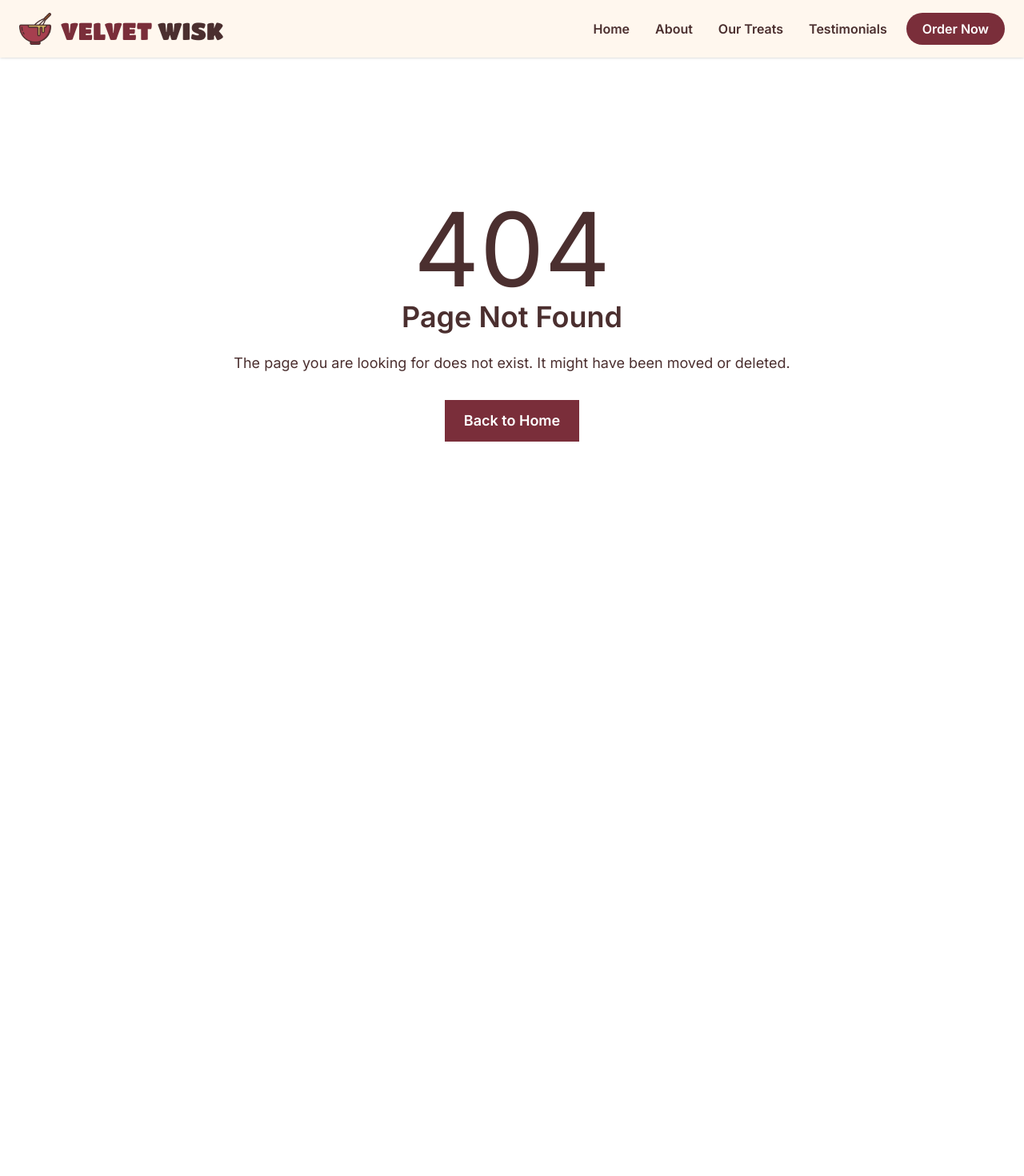
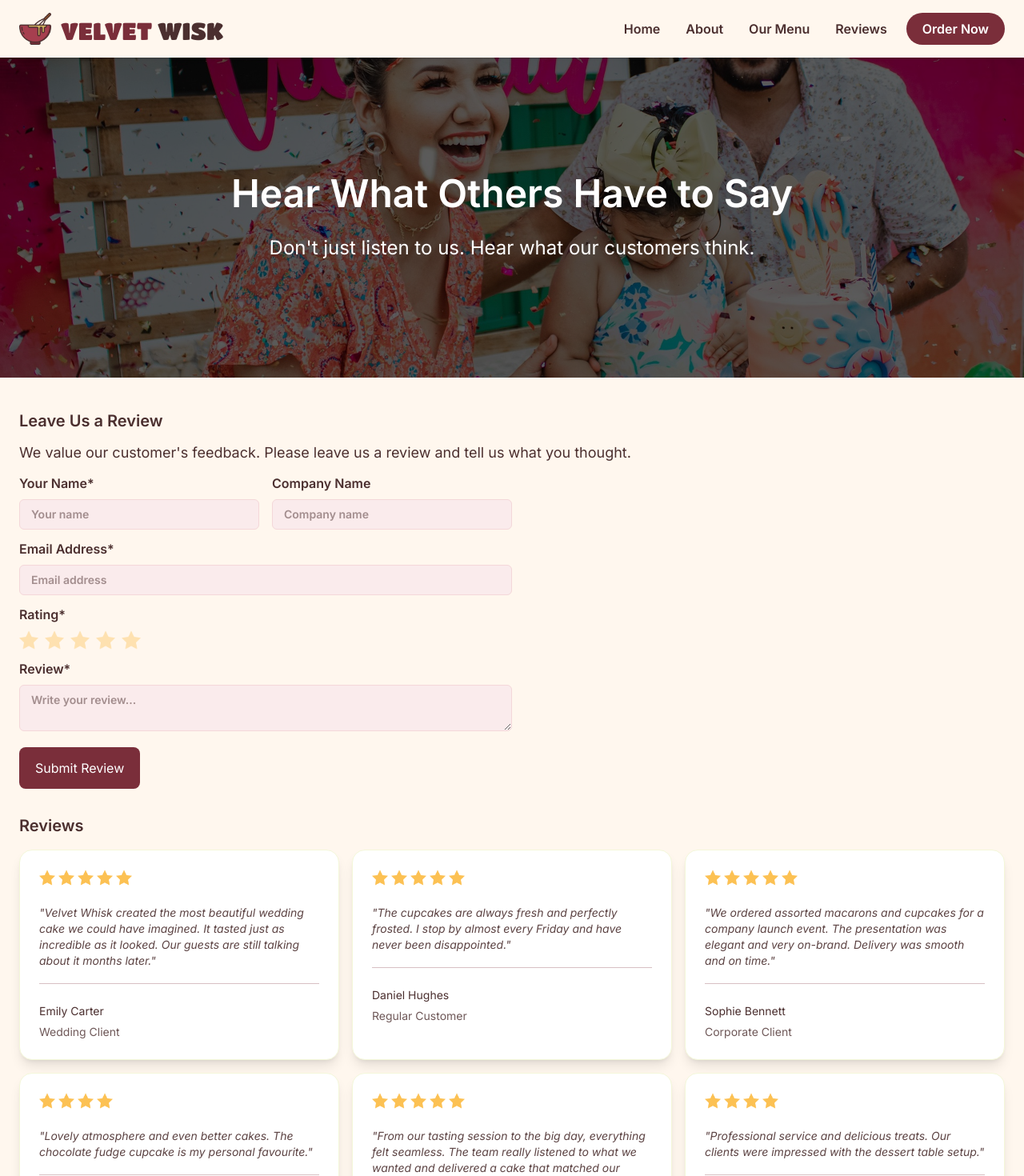
Before and after one commit to nick-baker99/velvet-whisk, a React (Vite) app: page /reviews in a window 1280 px wide. Before the commit this address had no page. Shown: the top 1470 px of the page at 80% size. Before the commit the page ends 800 px from the top, so only its background shows below. Built offline with nearby package versions, Linux system fonts and the light colour scheme.

Commit message:
reviews page

```diff
--- a/src/App.tsx
+++ b/src/App.tsx
@@ -8,6 +8,7 @@ import Order from './pages/Order';
 import Menu from './pages/Menu';
 import Product from './pages/Product';
 import menuData from "./assets/data/menu.json";
+import Testimonials from './pages/Testimonials';
 
 function App() {
   const router = createBrowserRouter([
@@ -26,7 +27,8 @@ function App() {
             return menuItem ?? null;
           },
           Component: Product
-        }
+        },
+        { path: "/reviews", Component: Testimonials }
       ]
     },
     {
--- a/src/components/FeedbackBlock.tsx
+++ b/src/components/FeedbackBlock.tsx
@@ -15,12 +15,12 @@ const FeedbackBlock = ({ name, customerType, comments, rating }: Props) => {
     <article className="bg-white p-6 shadow-lg border border-[#F4F7D9] rounded-2xl hover:shadow-xl transition-all duration-300">
       <div className="flex items-center gap-1 mb-6">
         {/* using rating to create a loop outputting the star icons */}
-        {[...Array(rating)].map((x, i) => <img key={i} className="w-5 h-5" src={starImage} alt="star" />)}
+        {[...Array(rating)].map((x, i) => <img key={i} className="w-3 md:w-5 h-3 md:h-5" src={starImage} alt="star" />)}
       </div>
-      <p className="text-sm text-wood-700 opacity-90 mb-4.5"><i>"{comments}"</i></p>
+      <p className="text-xs sm:text-sm text-wood-700 opacity-90 mb-4.5"><i>"{comments}"</i></p>
       <hr className="text-burgundy-500 opacity-30 mb-6" />
-      <p className="text-md text-wood-700 mb-1.5">{name}</p>
-      <p className="text-sm text-wood-700 opacity-80">{customerType}</p>
+      <p className="text-sm sm:text-md text-wood-700 mb-1.5">{name}</p>
+      <p className="text-xs sm:text-sm text-wood-700 opacity-80">{customerType}</p>
     </article>
   )
 }
--- a/src/components/Footer.tsx
+++ b/src/components/Footer.tsx
@@ -2,6 +2,7 @@ import React from 'react';
 import footerLogo from '../assets/images/velvet-whisk-logo-light-medium.png';
 import { LuFacebook, LuInstagram } from "react-icons/lu";
 import { FaXTwitter, FaWhatsapp } from "react-icons/fa6";
+import { Link } from 'react-router';
 
 const Footer = () => {
   const currentYear = new Date().getFullYear();
@@ -35,21 +36,20 @@ const Footer = () => {
         <div className="p-2">
           <h3 className="text-2xl text-white font-semibold mb-3">Quick Links</h3>
           <ul className="space-y-2 pl-1">
-            <li><a href="" className="text-white/90 hover:text-tacha-500 transition-colors">Home</a></li>
-            <li><a href="" className="text-white/90 hover:text-tacha-500 transition-colors">About</a></li>
-            <li><a href="" className="text-white/90 hover:text-tacha-500 transition-colors">Our Treats</a></li>
-            <li><a href="" className="text-white/90 hover:text-tacha-500 transition-colors">Testimonials</a></li>
-            <li><a href="" className="text-white/90 hover:text-tacha-500 transition-colors">Order</a></li>
+            <li><Link to="/" className="text-white/90 hover:text-tacha-500 transition-colors">Home</Link></li>
+            <li><Link to="/about" className="text-white/90 hover:text-tacha-500 transition-colors">About</Link></li>
+            <li><Link to="/menu" className="text-white/90 hover:text-tacha-500 transition-colors">Our Menu</Link></li>
+            <li><Link to="/reviews" className="text-white/90 hover:text-tacha-500 transition-colors">Reviews</Link></li>
+            <li><Link to="/order" className="text-white/90 hover:text-tacha-500 transition-colors">Order</Link></li>
           </ul>
         </div>
         <div className="p-2">
           <h3 className="text-2xl text-white/90 font-semibold mb-3">Services</h3>
           <ul className="space-y-2 pl-1">
-            <li><a href="" className="text-white/90 hover:text-tacha-500 transition-colors">Birthday Cakes</a></li>
-            <li><a href="" className="text-white/90 hover:text-tacha-500 transition-colors">Wedding Cakes</a></li>
-            <li><a href="" className="text-white/90 hover:text-tacha-500 transition-colors">Corporate Events</a></li>
-            <li><a href="" className="text-white/90 hover:text-tacha-500 transition-colors">Catering</a></li>
-            <li><a href="" className="text-white/90 hover:text-tacha-500 transition-colors">Gift Boxes</a></li>
+            <li><Link to="/menu/birthday-cakes" className="text-white/90 hover:text-tacha-500 transition-colors">Birthday Cakes</Link></li>
+            <li><Link to="/wedding-cakes" className="text-white/90 hover:text-tacha-500 transition-colors">Wedding Cakes</Link></li>
+            <li><Link to="" className="text-white/90 hover:text-tacha-500 transition-colors">Corporate Events</Link></li>
+            <li><Link to="" className="text-white/90 hover:text-tacha-500 transition-colors">Catering</Link></li>
           </ul>
         </div>
         <hr className="col-span-full border-white opacity-40 my-5" />
--- a/src/components/Header.tsx
+++ b/src/components/Header.tsx
@@ -49,8 +49,8 @@ const header = (props: Props) => {
         <ul id="navigation-menu" className={`${!menuOpen ? 'hidden ': ''}md:flex space-y-2 md:space-y-0 z-20 w-full md:w-auto top-full md:top-auto left-0 md:left-auto px-5 pt-4 pb-5 md:p-0 bg-seashell-100 drop-shadow-sm md:drop-shadow-none md:bg-none items-center gap-3 lg:gap-4 absolute md:relative`}>
           <li><Link to="/" className="block text-wood-700 font-semibold hover:text-burgundy-500 p-1 lg:p-2 transition-colors">Home</Link></li>
           <li><Link to="/about" className="block text-wood-700 font-semibold hover:text-burgundy-500 p-1 lg:p-2 transition-colors">About</Link></li>
-          <li><Link to="/menu" className="block text-wood-700 font-semibold hover:text-burgundy-500 p-1 lg:p-2 transition-colors">Our Treats</Link></li>
-          <li><Link to="/testimonials" className="block text-wood-700 font-semibold hover:text-burgundy-500 p-1 lg:p-2 transition-colors">Testimonials</Link></li>
+          <li><Link to="/menu" className="block text-wood-700 font-semibold hover:text-burgundy-500 p-1 lg:p-2 transition-colors">Our Menu</Link></li>
+          <li><Link to="/reviews" className="block text-wood-700 font-semibold hover:text-burgundy-500 p-1 lg:p-2 transition-colors">Reviews</Link></li>
           <li>
             <Link to="/order" className="inline-block bg-burgundy-500 hover:bg-burgundy-600 text-white font-semibold px-5 py-2 rounded-full transition-colors duration-300">Order Now</Link>
           </li>
--- a/src/pages/Menu.tsx
+++ b/src/pages/Menu.tsx
@@ -26,7 +26,7 @@ const Menu = () => {
   return (
     <>
       <HeroBanner
-        title="Our Treats"
+        title="Our Menu"
         subTitle="Discover our carefully crafted selection of artisanal sweet treats, made fresh daily with premium ingredients and lots of love."
         bgImage={heroImg}
       />
--- a/src/pages/Product.tsx
+++ b/src/pages/Product.tsx
@@ -79,11 +79,11 @@ const Product = () => {
             </div>
             <div className="mb-6">
               <span className="text-lg text-wood-700 font-bold block mb-2">Quantity</span>
-              <p className="w-fit bg-lightpink-200 text-lg text-wood-700 px-4 py-2">{product.quantity}</p>
+              <p className="w-fit bg-lightpink-200 text-wood-700 px-4 py-2">{product.quantity}</p>
             </div>
             <div className="mb-6">
               <span className="text-lg text-wood-700 font-bold block mb-2">Price</span>
-              <p className="w-fit bg-lightpink-200 text-lg text-wood-700 px-4 py-2">{product.price}</p>
+              <p className="w-fit bg-lightpink-200 text-wood-700 px-4 py-2">£{product.price}</p>
             </div>
             <Link to="/order" className="text-md flex items-center gap-3 hover:gap-4 w-fit bg-burgundy-500 hover:bg-burgundy-600 px-5 py-3.5 text-white rounded-lg transition-all duration-200">
             Place a Custom Order
@@ -94,6 +94,7 @@ const Product = () => {
         <hr className="max-w-7xl mx-auto text-burgundy-500 my-4 opacity-40" />
         <section className="max-w-7xl mx-auto py-6">
           <h2 className="text-xl text-wood-700 font-bold mb-4">Reviews</h2>
+          <Link to="/testimonials" className="text-burgundy-500 font-semibold mb-4 inline-block">See All Reviews</Link>
           <div className="grid grid-cols-3 gap-5">
             {reviews.map(review => (
               <FeedbackBlock
--- /dev/null
+++ b/src/pages/Testimonials.tsx
@@ -0,0 +1,147 @@
+import HeroBanner from "../components/HeroBanner";
+import bannerImg from "../assets/images/birthday-party.jpg";
+import reviewData from "../assets/data/reviews.json";
+import FeedbackBlock from "../components/FeedbackBlock";
+import React, { useState } from "react";
+import starImage from '../assets/images/star.png';
+
+
+const Testimonials = () => {
+  const [formData, setFormData] = useState({
+    name: '',
+    company: '',
+    email: '',
+    customerType: '',
+    rating: 0,
+    review: ''
+  });
+
+  const [formError, setFormError] = useState('');
+  const [formSuccess, setFormSuccess] = useState('');
+
+  const starRatings: Array<number> = [1, 2, 3, 4, 5];
+
+  const handleSubmit = (e: React.ChangeEvent<HTMLInput>) => {
+    e.preventDefault();
+    setFormError('');
+
+    if (!formData.rating) {
+      setFormError('Please select a rating');
+      return;
+    }
+
+    setFormSuccess('Your feedback has been submitted, thank you!');
+  }
+
+  return (
+    <div className="bg-seashell-100">
+      <HeroBanner
+        title="Hear What Others Have to Say"
+        subTitle="Don't just listen to us. Hear what our customers think."
+        bgImage={bannerImg}
+      />
+      <div className="max-w-7xl mx-auto px-6 py-10">
+        <h2 className="text-xl text-wood-700 font-semibold mb-3">Leave Us a Review</h2>
+        <p className="text-wood-700 text-lg mb-3">We value our customer's feedback. Please leave us a review and tell us what you thought.</p>
+        {formSuccess ? (
+          <span className="inline-block text-green-700 mb-8">{formSuccess}</span>
+        ) : (
+          <form className="mb-8" onSubmit={handleSubmit}>
+            <div className="w-full lg:w-1/2">
+              <div className="flex flex-col md:flex-row gap-0 md:gap-4">
+                <label className="text-wood-700 font-semibold mb-3 flex flex-col gap-2 flex-1">
+                  Your Name*
+                  <input
+                    type="text"
+                    value={formData.name}
+                    onChange={({ target }) => setFormData({ ...formData, name: target.value })}
+                    placeholder="Your name"
+                    className="text-sm bg-lightpink-100 border border-[#F4D7D9] focus:outline-burgundy-500 rounded-md px-3.5 py-2"
+                    required
+                  />
+                </label>
+                <label className="text-wood-700 font-semibold mb-3 flex flex-col gap-2 flex-1">
+                  Company Name
+                  <input
+                    type="text"
+                    value={formData.company}
+                    onChange={({ target }) => setFormData({ ...formData, company: target.value })}
+                    placeholder="Company name"
+                    className="text-sm bg-lightpink-100 border border-[#F4D7D9] focus:outline-burgundy-500 rounded-md px-3.5 py-2"
+                  />
+                </label>
+              </div>
+              <label className="text-wood-700 font-semibold mb-3 flex flex-col gap-2">
+                Email Address*
+                <input
+                  type="email"
+                  value={formData.email}
+                  onChange={({ target }) => setFormData({ ...formData, email: target.value })}
+                  placeholder="Email address"
+                  className="text-sm bg-lightpink-100 border border-[#F4D7D9] focus:outline-burgundy-500 rounded-md px-3.5 py-2"
+                  required
+                />
+              </label>
+              <label className="text-wood-700 font-semibold mb-3 flex flex-col gap-2">
+                Rating*
+                <div className="flex gap-2">
+                  {starRatings.map(value => (
+                    <label key={value} style={{ cursor: "pointer" }}>
+                      <input
+                        type="radio"
+                        name="rating"
+                        value={value}
+                        onChange={() => setFormData({ ...formData, rating: value })}
+                        className="hidden"
+                      />
+
+                      <img
+                        src={starImage}
+                        alt={`${value} star`}
+                        className={`w-6 h-6 transition-opacity`}
+                        style={{ opacity: value <= formData.rating ? 1 : 0.4 }}
+                      />
+                    </label>
+                  ))}
+                </div>
+              </label>
+              <label className="text-wood-700 font-semibold mb-5 flex flex-col gap-2">
+                Review*
+                <textarea
+                  id="review"
+                  className="max-w-full max-h-90 min-h-10 text-sm bg-lightpink-100 border border-[#F4D7D9] focus:outline-burgundy-500 rounded-md px-3.5 py-2"
+                  onChange={({ target }) => setFormData({ ...formData, review: target.value })}
+                  placeholder="Write your review..."
+                  value={formData.review}
+                  required
+                ></textarea>
+              </label>
+              {formError && <span className="inline-block text-red-600 mb-4">{formError}</span>}
+
+              <button className="text-md flex items-center gap-3 hover:gap-4 w-fit bg-burgundy-500 hover:bg-burgundy-600 px-5 py-3.5 text-white rounded-lg transition-all duration-200">Submit Review</button>
+            </div>
+          </form>
+        )}
+        <h2 className="text-xl text-wood-700 font-semibold mb-4">Reviews</h2>
+        {reviewData ? (
+          <div className="grid grid-cols-1 md:grid-cols-2 lg:grid-cols-3 gap-4">
+            {reviewData.map((review, i) => (
+              <FeedbackBlock
+                key={i}
+                name={review.name}
+                customerType={review.customerType}
+                comments={review.comments}
+                rating={review.rating}
+              />
+            ))}
+          </div>
+        ) : (
+          <p className="text-lg text-wood-700">No reviews to display. Be the first to leave us a review.</p>
+        )}
+
+      </div>
+    </div>
+  )
+}
+
+export default Testimonials
```
Also changed, not shown: src/assets/images/birthday-party.jpg (added).
